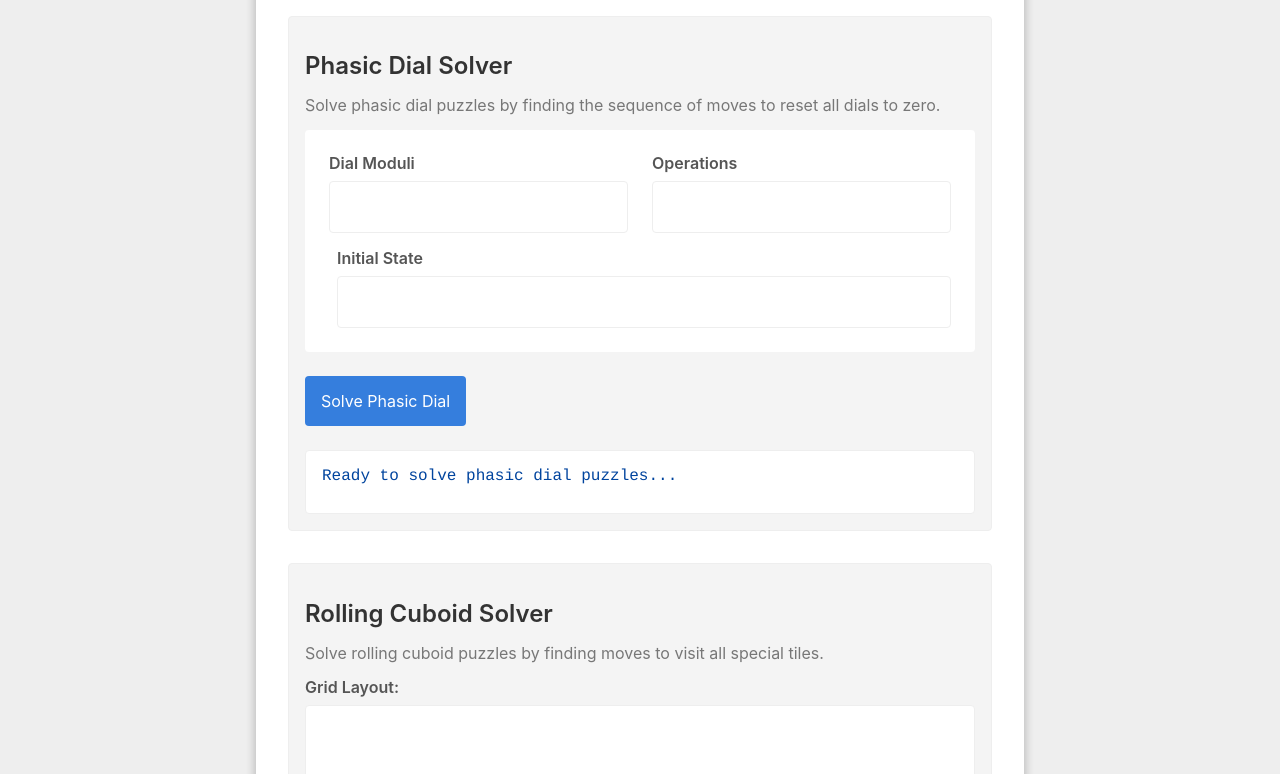
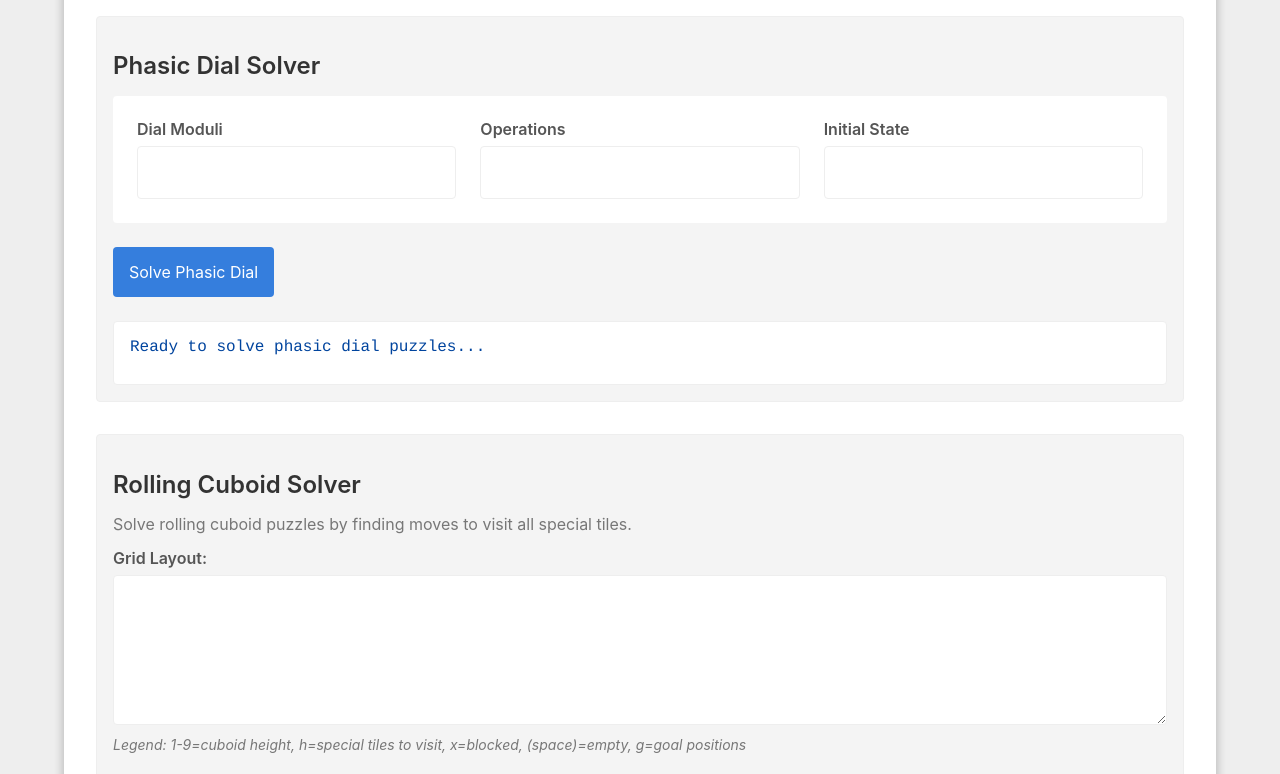
Before and after one commit to FaragoDavid/islands_of_insight, a website with bundled scripts: page index.html in a window 1280 px wide. Shown: the part 130-904 px from the top of the page. Built offline with nearby package versions, Linux system fonts and the light colour scheme.

Commit message:
adjust layout width and remove unnecessary description in Phasic Dial Solver

```diff
--- a/index.html
+++ b/index.html
@@ -8,12 +8,11 @@
     <link rel="stylesheet" href="public/styles.css" />
   </head>
   <body class="bg-light-gray sans-serif">
-    <div class="mw7 center pa4 bg-white br3 shadow-2 ma3">
+    <div class="mw-none w-90 center pa4 bg-white br3 shadow-2 ma3">
       <h1 class="dark-blue tc mb4 f2 fw6">Islands of Insight Solvers</h1>
 
       <div class="mv4 pa3 ba b--light-gray br2 bg-near-white">
         <h2 class="dark-gray mb3 f3 fw6">Phasic Dial Solver</h2>
-        <p class="gray mb3">Solve phasic dial puzzles by finding the sequence of moves to reset all dials to zero.</p>
 
         <div class="flex flex-wrap gap3 mv3 pa3 bg-white br2">
           <div class="flex-auto ma2">
```
